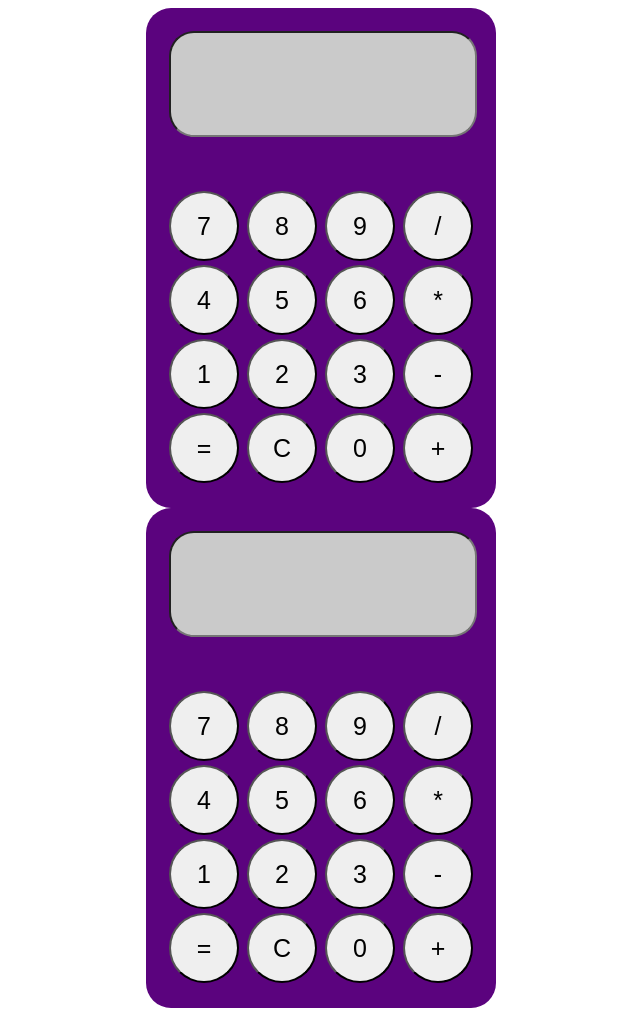
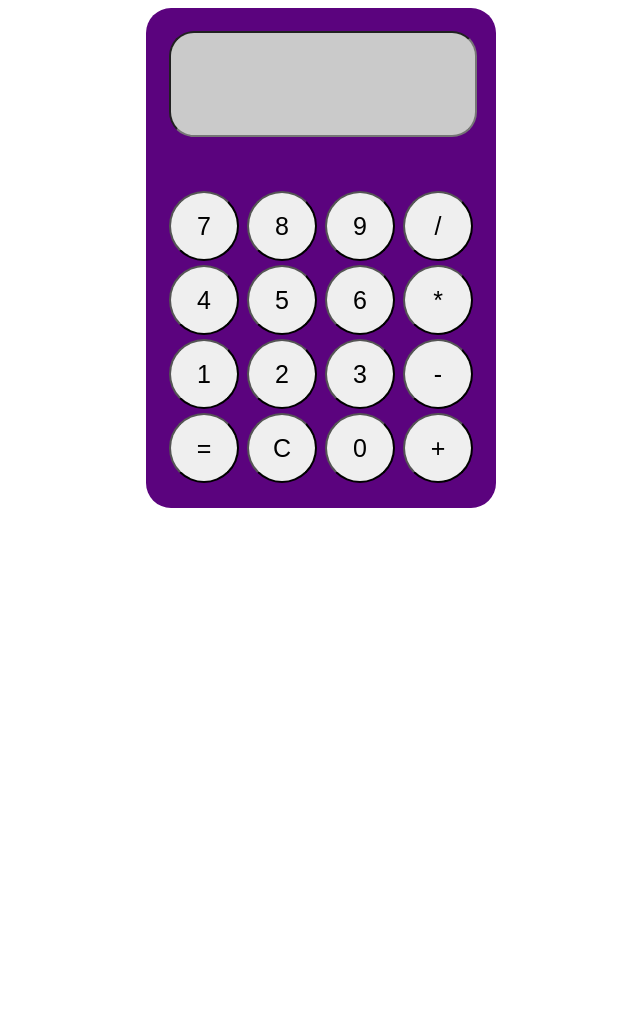
Before and after one commit to juanko6/Grupo2Ciclo3, a plain HTML site: page calculadora/index.html in a window 1280 px wide. Shown: the whole page, without its empty margins (319-959 px from the left). After the commit the page ends 800 px from the top, so only its background shows below. Drawn offline with Linux system fonts and the light colour scheme.

Commit message:
reinicia el archivo

```diff
--- a/calculadora/index.html
+++ b/calculadora/index.html
@@ -4,7 +4,7 @@
     <meta charset="UTF-8">
     <meta http-equiv="X-UA-Compatible" content="IE=edge">
     <meta name="viewport" content="width=device-width, initial-scale=1.0">
-    <title>Calculadora primer commit con git</title>
+    <title>Calculadora 2021</title>
     <link type="text/css" href="css/estilo.css" rel="stylesheet">
 </head>
 <body onload="init();">
@@ -40,37 +40,6 @@
             </tr>
         </table>
 
-        <table class="calculadora">
-            <tr>
-                <td colspan="4">
-                    <input type="text" id="resultado" name="resultado">
-                </td>
-            </tr>
-            <tr>
-                <td><button id="siete">7</button></td>
-                <td><button id="ocho">8</button></td>
-                <td><button id="nueve">9</button></td>
-                <td><button id="division">/</button></td>
-            </tr>
-            <tr>
-                <td><button id="cuatro">4</button></td>
-                <td><button id="cinco">5</button></td>
-                <td><button id="seis">6</button></td>
-                <td><button id="multiplicacion">*</button></td>
-            </tr>
-            <tr>
-                <td><button id="uno">1</button></td>
-                <td><button id="dos">2</button></td>
-                <td><button id="tres">3</button></td>
-                <td><button id="resta">-</button></td>
-            </tr>
-            <tr>
-                <td><button id="igual">=</button></td>
-                <td><button id="reset">C</button>
-                    <td><button id="cero">0</button></td>
-                    <td><button id="suma">+</button></td>
-                </tr>
-            </table>
 </body>
 <script src="funciones.js"></script>
 </html>
```
